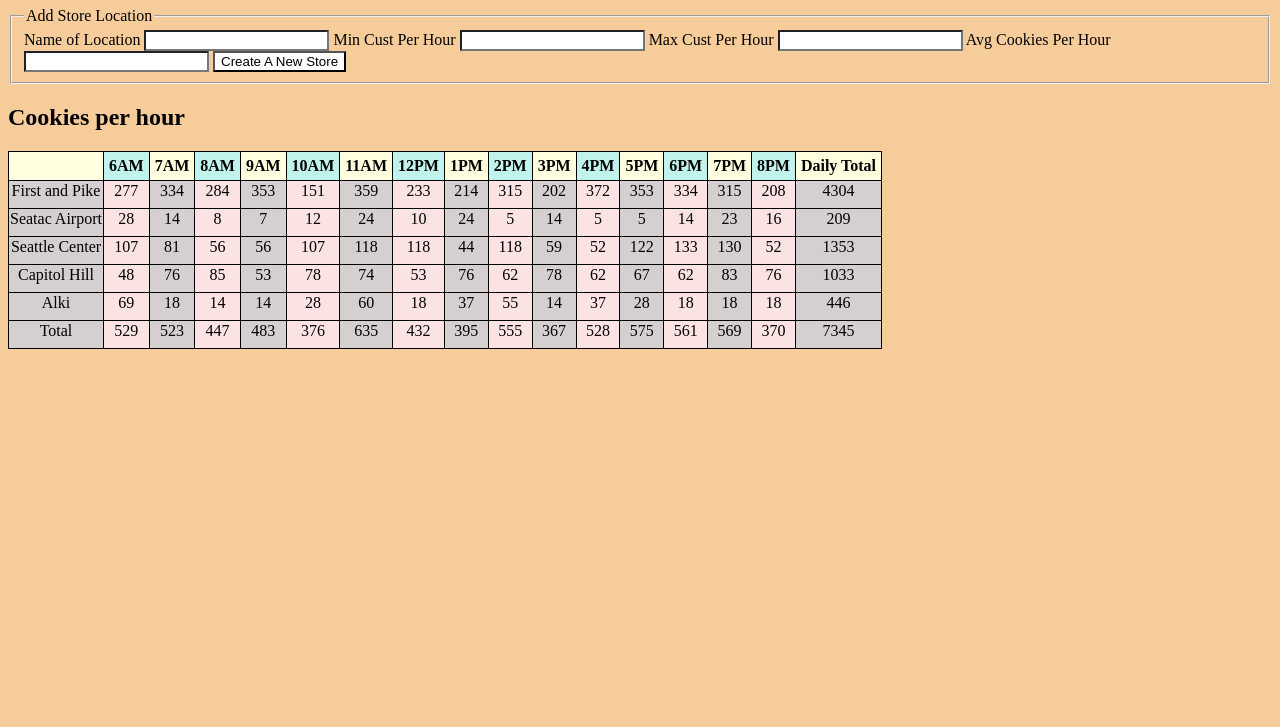
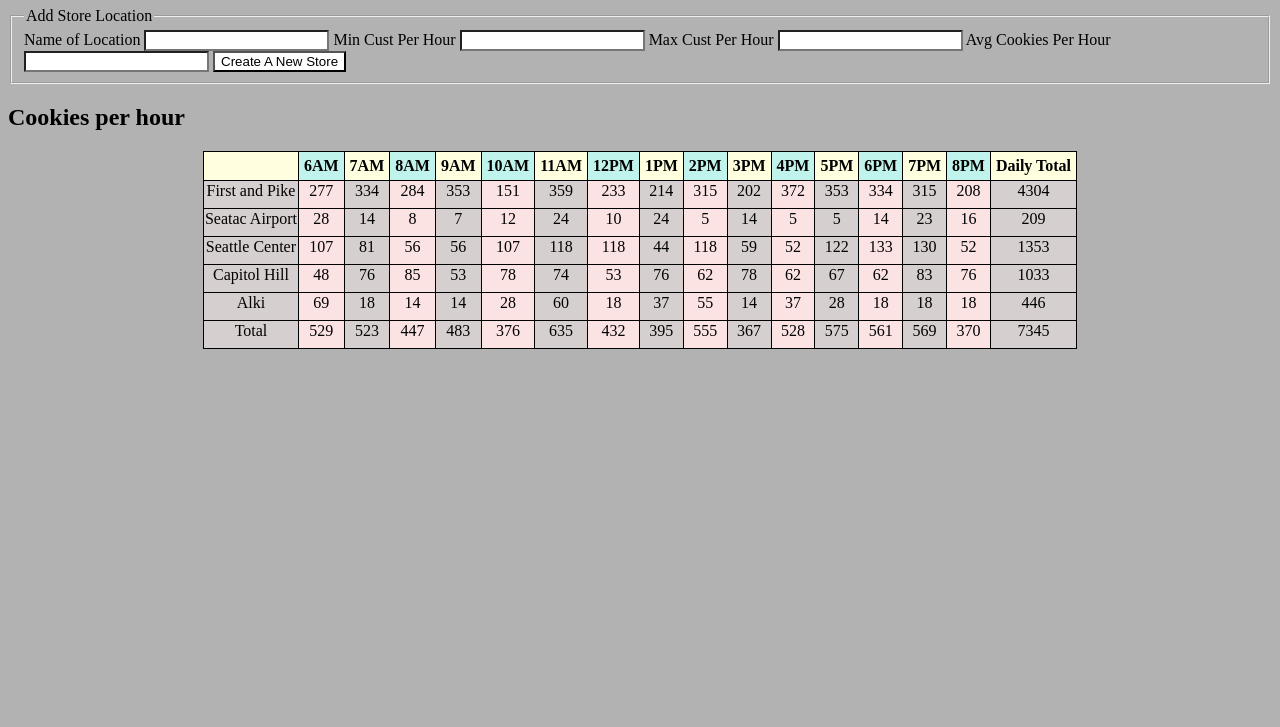
Before and after one commit to haitle16/salmon-cookie, a plain HTML site: page sale.html in a window 1280 px wide. Shown: the part 73-800 px from the top of the page. Drawn offline with Linux system fonts and the light colour scheme.

Commit message:
lab09updates

```diff
--- a/css/style.css
+++ b/css/style.css
@@ -1,6 +1,6 @@
 *{
-    background-color: rgb(247, 204, 155);
-    font-family:
+    background-color: #b2b2b2;
+    /* background: url(http://www.smarriott.co.uk/wp-content/uploads/2013/09/Elegant_Background-3.jpg) */
 }
 table{
     border: solid black 1px;
@@ -66,3 +66,7 @@ p{
     font-size: 30px;
     color: rgb(43, 10, 0);
 }
+#cookies-data{
+    margin: 0px auto;
+}
+/* MAIN */
--- a/js/app.js
+++ b/js/app.js
@@ -12,6 +12,7 @@ function CreateLoc(storeName, minCustHourly, maxCustHourly, avgCookiesSoldPerCus
     this.cookiesSoldHourly= [];
     this.totalDailyCookiesSold = 0;
     allLocations.push(this);
+    console.log(this);
 }
 CreateLoc.prototype.calcRandomCustHourly = function(){
     for (var i = 0; i < storeHours.length; i++){
```
Also changed, not shown: productInfo.html (added, +4 -0 lines), img/background.jpg (added), img/chinook.jpg (added), img/cutter.jpeg (added), img/family.jpg (added), img/fish.jpg (added), img/frosted-cookie.jpg (added), img/shirt.jpg (added).
